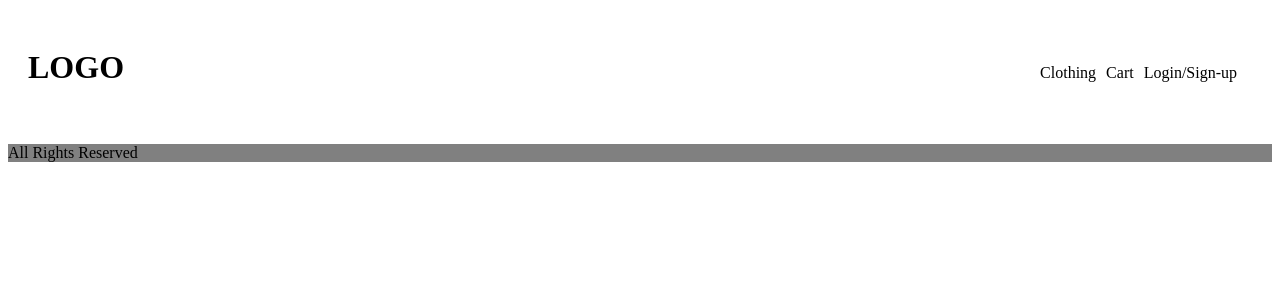
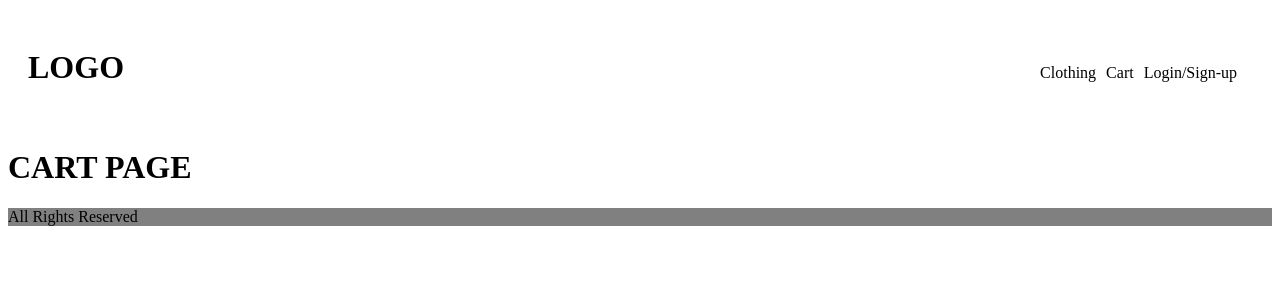
Before and after one commit to Gabrielcruz1/crows-fe, a React (Create React App) app: page /cart in a window 1280 px wide. Shown: the top 300 px of the page. Built offline with nearby package versions, Linux system fonts and the light colour scheme.

Commit message:
link to cart page created

```diff
--- a/src/components/Main.jsx
+++ b/src/components/Main.jsx
@@ -3,6 +3,7 @@
 import LandingPage from '../pages/LandingPage'
 import ShowPage from '../pages/ShowPage'
 import Home from '../pages/Home'
+import CartPage from '../pages/CartPage'
 
 const Main = () => {
     return (
@@ -11,6 +12,7 @@
                 <Route path='/' element={<LandingPage />} />
                 <Route path='/home' element={<Home />} />
                 <Route path='/products/:id' element={<ShowPage />} />
+                <Route path='/cart' element={<CartPage />} />
                 {/* <Route path='/login' element={<Login />} /> */}
                 {/* <Route path='/' element={ } />
                 <Route path='/' element={ } /> */}
--- a/src/components/NavBar.jsx
+++ b/src/components/NavBar.jsx
@@ -11,7 +11,7 @@
           <Link className='individualLink'>
             <p>Clothing</p>
           </Link>
-          <Link className='individualLink'>
+          <Link to={'/cart'} className='individualLink'>
             <p>Cart</p>
           </Link>
           <Link className='individualLink'>
--- a/src/pages/Cart.jsx
+++ b/src/pages/CartPage.jsx
@@ -1,11 +1,11 @@
 import React from "react";
 
-const Cart = () => {
-    retrun (
+const CartPage = () => {
+    return (
         <div>
             <h1>CART PAGE</h1>
         </div>
     )
 }
 
-export default Cart
+export default CartPage
```
